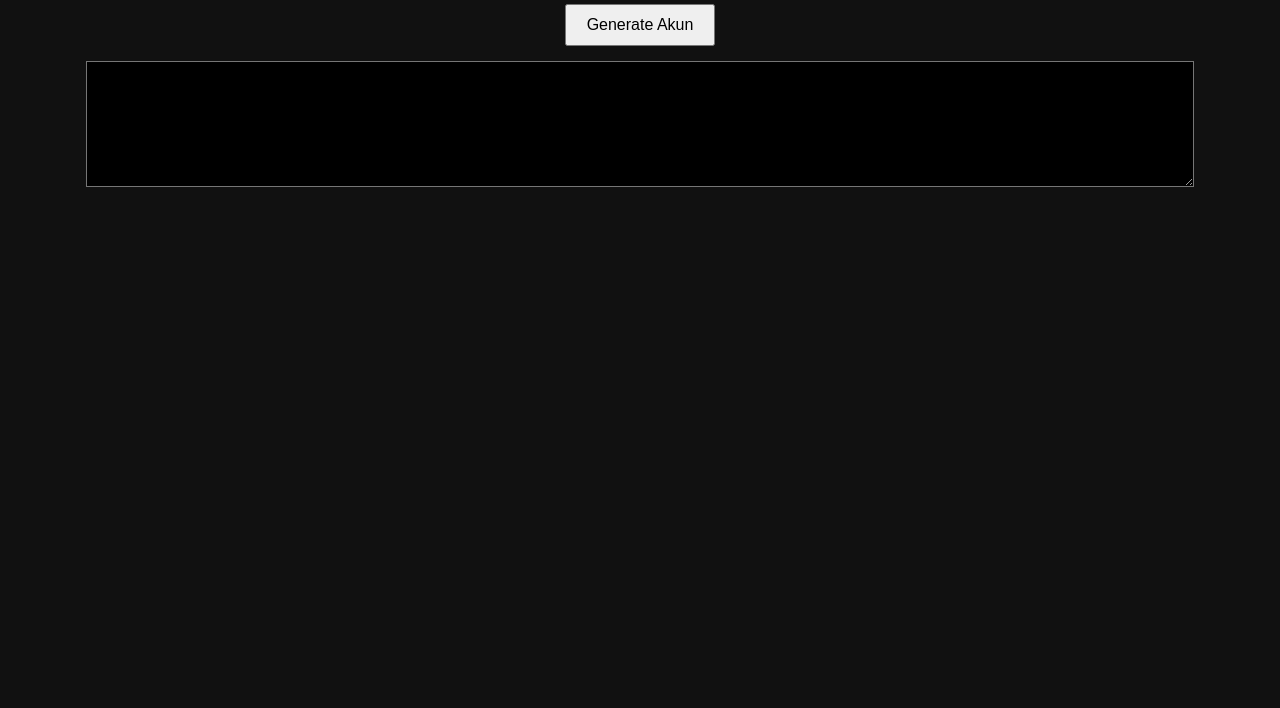
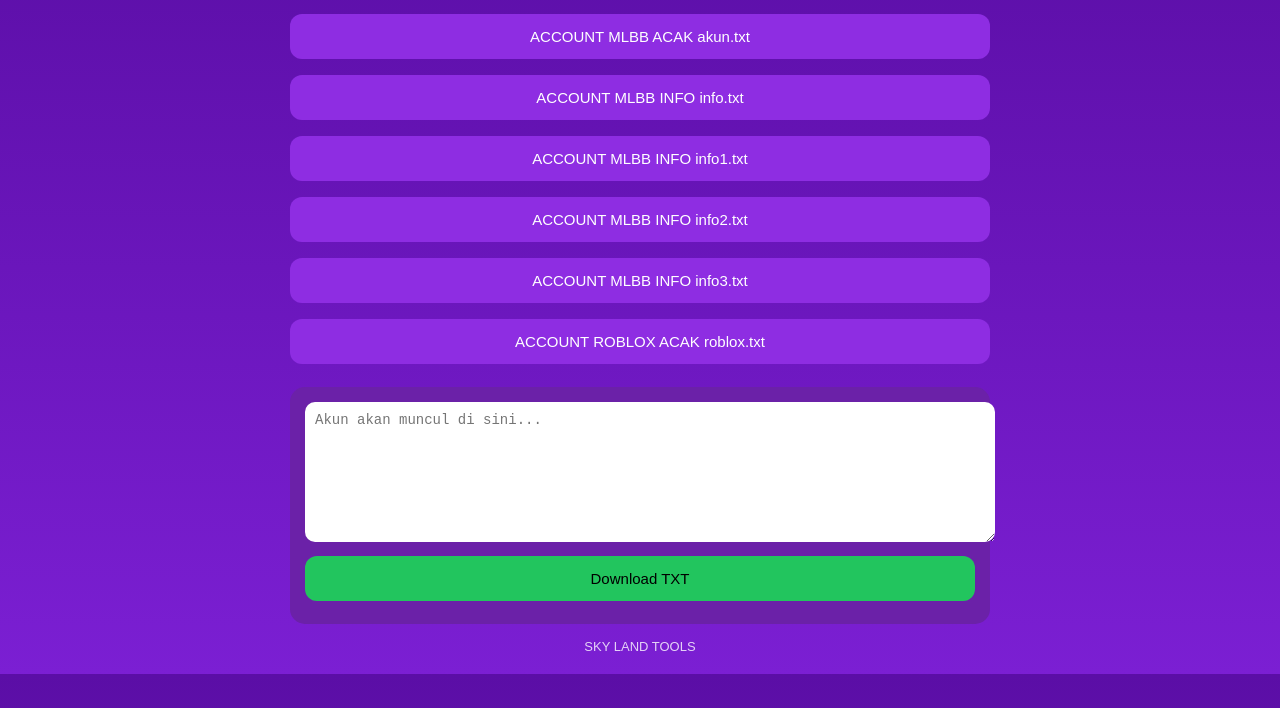
Before and after one commit to Bugemgamer/farmingskylandm, a plain HTML site: page index.html in a window 1280 px wide. Shown: the part 92-800 px from the top of the page. Drawn offline with Linux system fonts and the light colour scheme.

Commit message:
Update index.html

```diff
--- a/index.html
+++ b/index.html
@@ -2,74 +2,128 @@
 <html lang="id">
 <head>
 <meta charset="UTF-8">
-<title>Generator Akun</title>
+<title>FARMING ACC BY SKY LAND</title>
 <style>
-body {
-    background:#111;
-    color:#0f0;
-    font-family:Arial;
+body{
+    margin:0;
+    font-family:Arial, sans-serif;
+    background:linear-gradient(180deg,#5b0ea6,#7b1fd3);
+    color:#fff;
     text-align:center;
+}
+.container{
     padding:20px;
+    max-width:700px;
+    margin:auto;
 }
-button {
-    padding:10px 20px;
-    font-size:16px;
+h1{
+    margin-top:20px;
+}
+.btn{
+    width:100%;
+    padding:14px;
+    margin:8px 0;
+    border:none;
+    border-radius:12px;
+    background:#8e2de2;
+    color:#fff;
+    font-size:15px;
     cursor:pointer;
 }
-textarea {
-    width:90%;
+.btn:hover{
+    background:#a855f7;
+}
+.output{
+    margin-top:15px;
+    background:#6b21a8;
+    border-radius:15px;
+    padding:15px;
+}
+textarea{
+    width:100%;
     height:120px;
+    border:none;
+    border-radius:10px;
+    padding:10px;
+    font-size:14px;
+}
+.download{
+    margin-top:10px;
+    background:#22c55e;
+    color:#000;
+}
+.footer{
     margin-top:15px;
-    background:#000;
-    color:#0f0;
+    font-size:13px;
+    opacity:.8;
 }
 </style>
 </head>
 <body>
 
-<h2>Generator Akun</h2>
-<button onclick="generate()">Generate Akun</button>
+<div class="container">
+    <h1>FARMING ACC BY SKY LAND</h1>
 
-<textarea id="hasil" readonly></textarea>
+    <button class="btn" onclick="loadFile('akun.txt')">ACCOUNT MLBB ACAK akun.txt</button>
+    <button class="btn" onclick="loadFile('info.txt')">ACCOUNT MLBB INFO info.txt</button>
+    <button class="btn" onclick="loadFile('info1.txt')">ACCOUNT MLBB INFO info1.txt</button>
+    <button class="btn" onclick="loadFile('info2.txt')">ACCOUNT MLBB INFO info2.txt</button>
+    <button class="btn" onclick="loadFile('info3.txt')">ACCOUNT MLBB INFO info3.txt</button>
+    <button class="btn" onclick="loadFile('roblox.txt')">ACCOUNT ROBLOX ACAK roblox.txt</button>
+
+    <div class="output">
+        <textarea id="hasil" placeholder="Akun akan muncul di sini..." readonly></textarea>
+        <button class="btn download" onclick="downloadTxt()">Download TXT</button>
+    </div>
+
+    <div class="footer">SKY LAND TOOLS</div>
+</div>
 
 <script>
-let akun = [];
+let akunList = [];
+let lastResult = "";
 
-// ambil akun dari akun.txt
-fetch("akun.txt")
-.then(res => res.text())
-.then(text => {
-    akun = text
-        .split("\n")
-        .map(x => x.trim())
-        .filter(x => x.includes(":"));
-})
-.catch(() => {
-    alert("Gagal mengambil akun.txt (pastikan pakai server)");
-});
+function loadFile(file){
+    fetch(file)
+    .then(r => r.text())
+    .then(text => {
+        akunList = text.split("\n").map(x=>x.trim()).filter(x=>x.includes(":"));
+        if(akunList.length === 0){
+            alert("File kosong / format salah");
+            return;
+        }
+        generate();
+    })
+    .catch(()=>{
+        alert("Gagal membaca "+file);
+    });
+}
 
-function generate() {
-    if (akun.length === 0) {
-        document.getElementById("hasil").value = "AKUN HABIS!";
+function generate(){
+    let i = Math.floor(Math.random()*akunList.length);
+    let data = akunList[i].split(":");
+
+    lastResult =
+        "Email    : " + data[0] + "\n" +
+        "Password : " + data[1];
+
+    document.getElementById("hasil").value = lastResult;
+}
+
+function downloadTxt(){
+    if(!lastResult){
+        alert("Belum ada akun!");
         return;
     }
 
-    let index = Math.floor(Math.random() * akun.length);
-    let line = akun.splice(index, 1)[0];
+    let nama = prompt("Nama file (tanpa .txt):","akun_skyland");
+    if(!nama) return;
 
-    let data = line.split(":");
-
-    if (data.length < 2) {
-        document.getElementById("hasil").value = "FORMAT AKUN SALAH";
-        return;
-    }
-
-    let email = data[0].trim();
-    let password = data[1].trim();
-
-    document.getElementById("hasil").value =
-        "Email    : " + email + "\n" +
-        "Password : " + password;
+    let blob = new Blob([lastResult], {type:"text/plain"});
+    let a = document.createElement("a");
+    a.href = URL.createObjectURL(blob);
+    a.download = nama + ".txt";
+    a.click();
 }
 </script>
 
```
